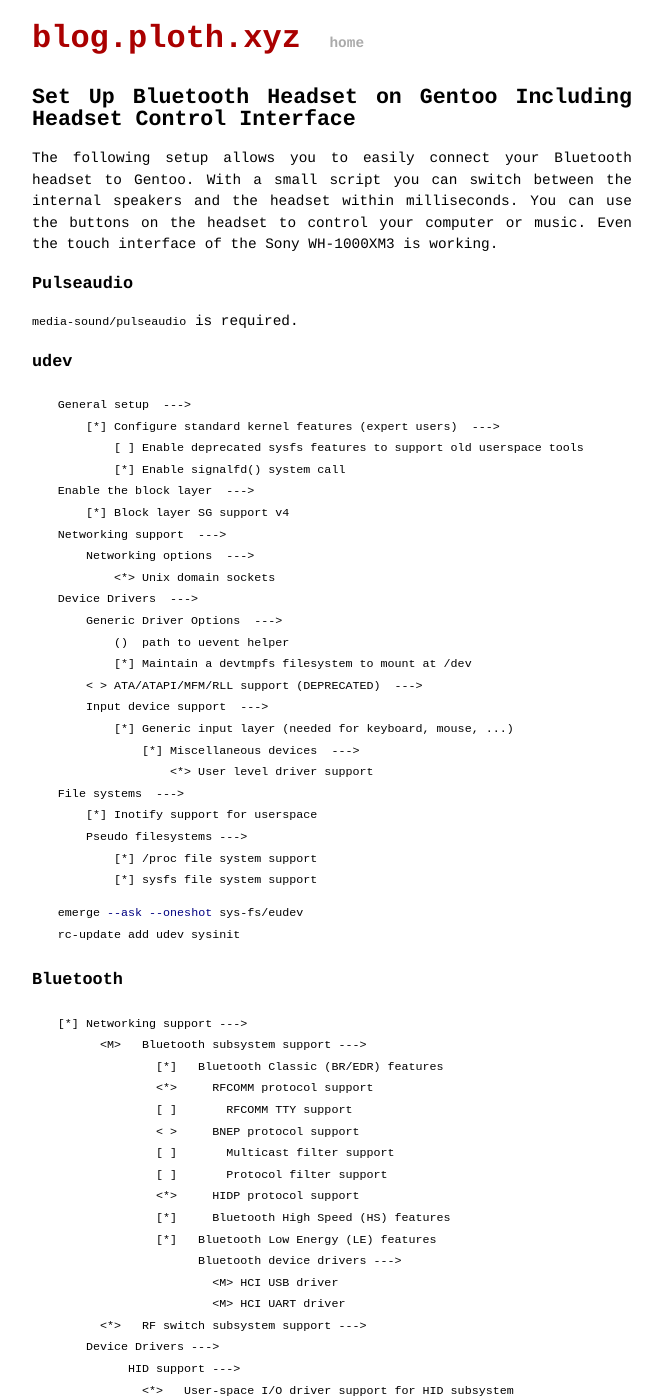
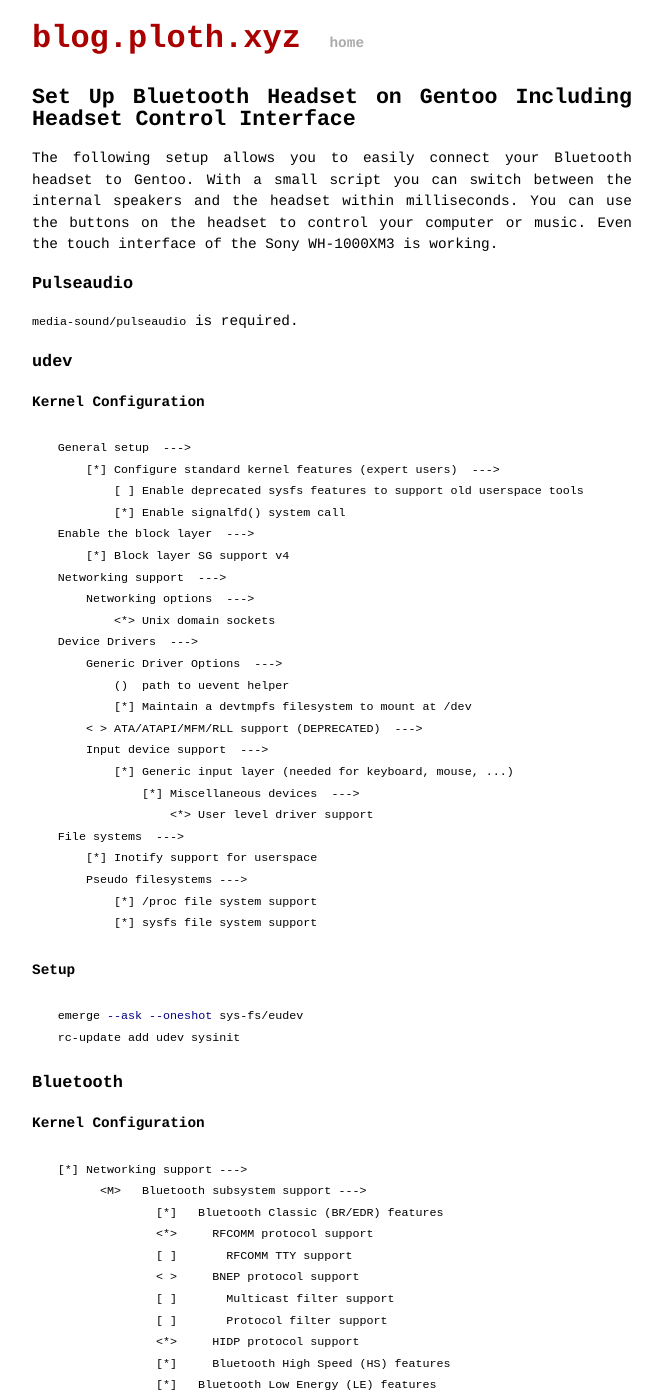
Before and after one commit to ploth/ploth.github.io, a Jekyll site: the page built from _posts/2019-01-19-bluetooth-headset.md, in a window 1280 px wide and 1400 px high. Shown: the whole window, without its empty margins (308-970 px from the left). Built offline with Jekyll 4.4.1, drawn with Linux system fonts in a browser that asks for light colours; some of the changed text lies outside the part shown.

Commit message:
Get the headlines right

```diff
--- a/_posts/2019-01-19-bluetooth-headset.md
+++ b/_posts/2019-01-19-bluetooth-headset.md
@@ -16,6 +16,8 @@ working.
 `media-sound/pulseaudio` is required.
 
 ### udev
+
+#### Kernel Configuration
 
 {% highlight Text %}
 General setup  --->
@@ -43,12 +45,16 @@ File systems  --->
         [*] sysfs file system support
 {% endhighlight %}
 
+#### Setup
+
 {% highlight Shell %}
 emerge --ask --oneshot sys-fs/eudev
 rc-update add udev sysinit
 {% endhighlight %}
 
 ### Bluetooth
+
+#### Kernel Configuration
 
 {% highlight Text %}
 [*] Networking support --->
@@ -71,6 +77,8 @@ rc-update add udev sysinit
             <*>   User-space I/O driver support for HID subsystem
 {% endhighlight %}
 
+#### Setup
+
 {% highlight Shell %}
 emerge -av --noreplace net-wireless/bluez
 gpasswd -a <user> plugdev
@@ -83,6 +91,8 @@ rc-update add bluetooth default
 [Arch Wiki](https://wiki.archlinux.org/index.php/bluetooth#Pairing)
 
 ### Bluetooth Input Devices
+
+#### Kernel Configuration
 
 {% highlight Text %}
 Device Drivers  --->
@@ -97,6 +107,8 @@ Device Drivers  --->
           <*>   L2CAP protocol support
           <*>   HIDP protocol support<Paste>
 {% endhighlight %}
+
+#### Setup
 
 Enable HID protocol handling in userspace input profile by adding
 `UserspaceHID=true` to `/etc/bluetooth/input.conf`.
@@ -145,6 +157,6 @@ awful.key({                   }, "XF86AudioNext",
 
 `pavucontrol` helps visualizing the current audio output configuration.
 
-## Acknowledgement
+### Acknowledgement
 
 Thanks to [@nagua](https://github.com/nagua/) for pointing me into the direction of `udev`.
```
